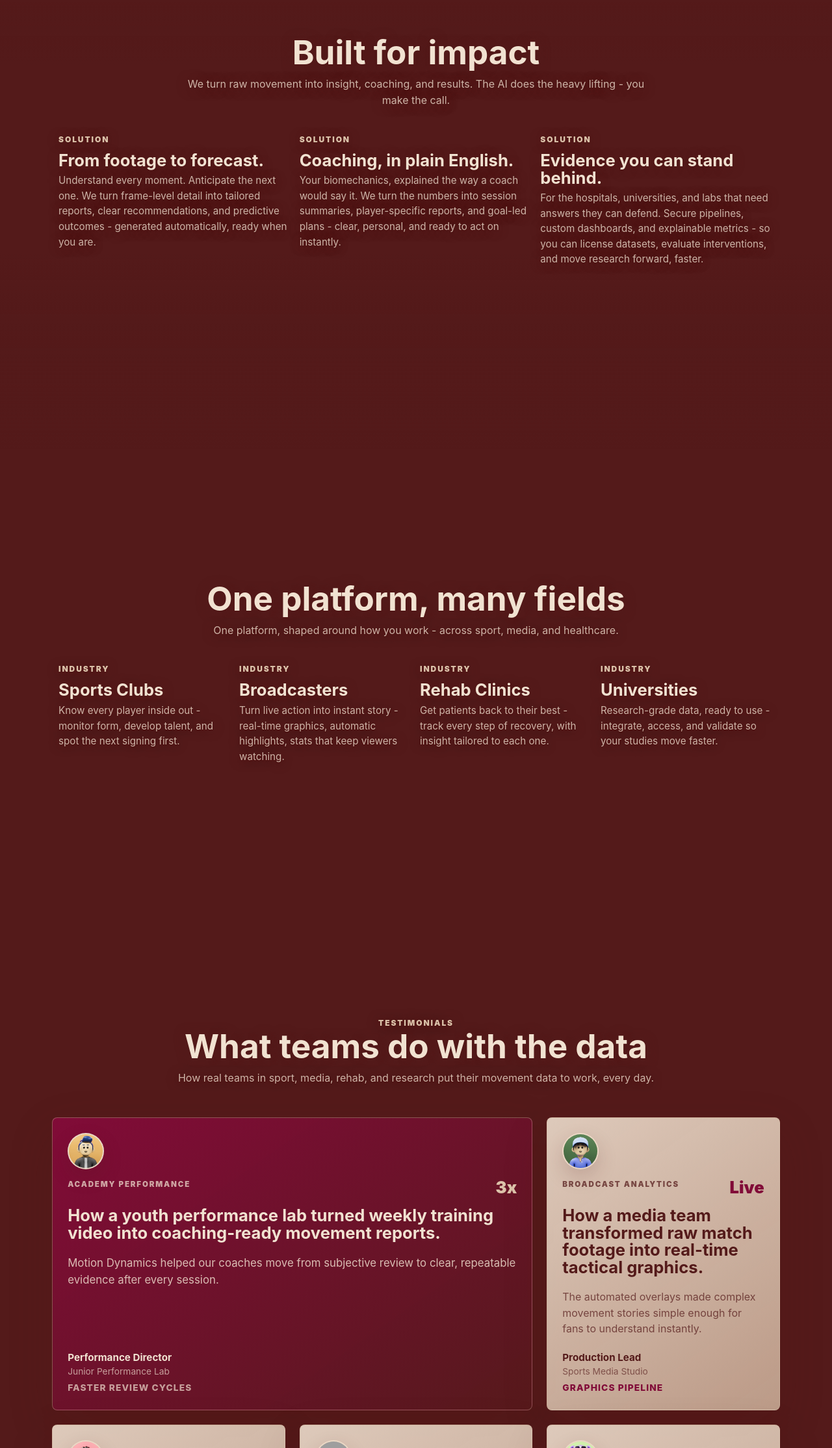
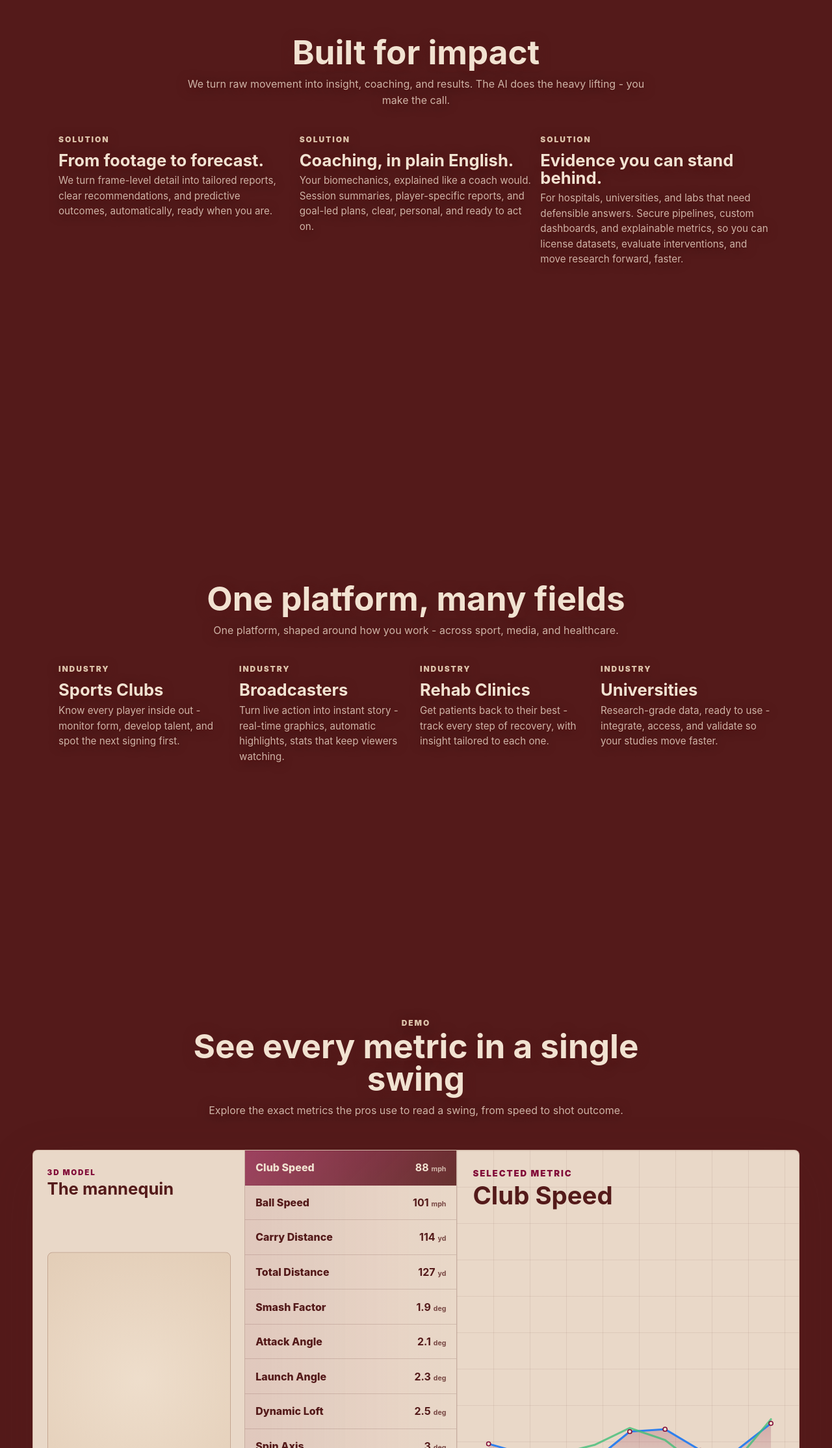
Before and after one commit to motiondynamicsai/motiondynamicsai, a React (Vite) app: page / in a window 1280 px wide. Shown: the part 4077-6306 px from the top of the page at 65% size. Built offline with nearby package versions, Linux system fonts and the light colour scheme; grey boxes are pictures that could not be loaded.

Commit message:
fixing mobile view

```diff
--- a/assets/Consts/index.js
+++ b/assets/Consts/index.js
@@ -58,19 +58,19 @@ export const solutionItems = [
     id: 'solution-footage-forecast',
     title: 'From footage to forecast.',
     content:
-      'Understand every moment. Anticipate the next one. We turn frame-level detail into tailored reports, clear recommendations, and predictive outcomes - generated automatically, ready when you are.',
+      'We turn frame-level detail into tailored reports, clear recommendations, and predictive outcomes, automatically, ready when you are.',
   },
   {
     id: 'solution-coaching-plain-english',
     title: 'Coaching, in plain English.',
     content:
-      'Your biomechanics, explained the way a coach would say it. We turn the numbers into session summaries, player-specific reports, and goal-led plans - clear, personal, and ready to act on instantly.',
+      'Your biomechanics, explained like a coach would. Session summaries, player-specific reports, and goal-led plans, clear, personal, and ready to act on.',
   },
   {
     id: 'solution-evidence',
     title: 'Evidence you can stand behind.',
     content:
-      'For the hospitals, universities, and labs that need answers they can defend. Secure pipelines, custom dashboards, and explainable metrics - so you can license datasets, evaluate interventions, and move research forward, faster.',
+      'For hospitals, universities, and labs that need defensible answers. Secure pipelines, custom dashboards, and explainable metrics, so you can license datasets, evaluate interventions, and move research forward, faster.',
   },
 ];
 
--- a/src/main.jsx
+++ b/src/main.jsx
@@ -618,10 +618,10 @@ function App() {
           sectionId="industries"
           stripClassName="industry-strip"
         />
-        <TestimonialsSection intro={testimonialsIntro} testimonials={testimonials} />
         <DemoSection intro={demoIntro} metrics={demoMetrics} />
         <CollaborationSection intro={collaborationsIntro} partnerLogos={partnerLogos} />
         <TeamSection intro={teamIntro} members={team} />
+        <TestimonialsSection intro={testimonialsIntro} testimonials={testimonials} />
         <ContactSection content={contactContent} />
       </main>
       <Footer footerLinks={footerLinks} socialMedia={socialMedia} />
--- a/src/styles.css
+++ b/src/styles.css
@@ -201,24 +201,6 @@ main {
   justify-content: center;
   gap: clamp(2rem, 5vh, 3.5rem);
   isolation: isolate;
-}
-
-.scene-programs::before {
-  content: "";
-  position: absolute;
-  inset: 0;
-  z-index: -1;
-  background:
-    linear-gradient(
-      180deg,
-      rgba(84, 26, 26, 0) 0%,
-      rgba(84, 26, 26, 0.88) 16%,
-      var(--wine) 34%,
-      var(--wine) 66%,
-      rgba(84, 26, 26, 0.88) 84%,
-      rgba(84, 26, 26, 0) 100%
-    );
-  pointer-events: none;
 }
 
 .scene-industries {
@@ -580,11 +562,12 @@ p {
 }
 
 .testimonials-section {
-  min-height: 110vh;
+  min-height: auto;
   display: flex;
   flex-direction: column;
   justify-content: center;
-  gap: clamp(2rem, 4vw, 3rem);
+  gap: clamp(1.25rem, 3vw, 2rem);
+  padding-block: clamp(4rem, 7vw, 5.5rem);
 }
 
 .testimonials-intro {
@@ -592,18 +575,18 @@ p {
 }
 
 .testimonial-grid {
-  width: min(100%, 1120px);
+  width: min(100%, 980px);
   margin-inline: auto;
   display: grid;
   grid-template-columns: repeat(3, minmax(0, 1fr));
-  gap: clamp(1rem, 2vw, 1.35rem);
+  gap: clamp(0.75rem, 1.4vw, 1rem);
 }
 
 .testimonial-card {
-  min-height: 19rem;
+  min-height: 14rem;
   display: flex;
   flex-direction: column;
-  padding: clamp(1.1rem, 2vw, 1.45rem);
+  padding: clamp(0.9rem, 1.5vw, 1.15rem);
   border: 1px solid rgba(220, 195, 170, 0.36);
   border-radius: 8px;
   background: linear-gradient(145deg, rgba(241, 226, 209, 0.88), rgba(220, 195, 170, 0.76));
@@ -632,7 +615,7 @@ p {
   align-items: flex-start;
   justify-content: space-between;
   gap: 1rem;
-  margin-bottom: 1.2rem;
+  margin-bottom: 0.8rem;
 }
 
 .testimonial-card-top small {
@@ -658,25 +641,25 @@ p {
 .testimonial-card h3 {
   margin: 0;
   color: inherit;
-  font-size: clamp(1.25rem, 2vw, 2rem);
-  line-height: 1.04;
+  font-size: clamp(1rem, 1.45vw, 1.45rem);
+  line-height: 1.08;
 }
 
 .testimonial-card blockquote {
-  margin: 1.2rem 0 0;
+  margin: 0.85rem 0 0;
   color: rgba(84, 26, 26, 0.72);
-  font-size: 1rem;
-  line-height: 1.55;
+  font-size: 0.9rem;
+  line-height: 1.45;
 }
 
 .testimonial-card.featured blockquote {
   color: rgba(241, 226, 209, 0.82);
-  font-size: clamp(1.05rem, 1.3vw, 1.22rem);
+  font-size: clamp(0.95rem, 1.1vw, 1.06rem);
 }
 
 .testimonial-card footer {
   margin-top: auto;
-  padding-top: 1.35rem;
+  padding-top: 0.9rem;
   display: grid;
   gap: 0.25rem;
 }
@@ -707,9 +690,9 @@ p {
 }
 
 .testimonial-person {
-  width: 3.5rem;
-  height: 3.5rem;
-  margin-bottom: 1rem;
+  width: 2.8rem;
+  height: 2.8rem;
+  margin-bottom: 0.75rem;
   overflow: hidden;
   border: 2px solid rgba(241, 226, 209, 0.72);
   border-radius: 999px;
@@ -1333,12 +1316,30 @@ p {
     top: 38vh;
   }
 
+  .scene-motion.player-clear .chapter-stack {
+    opacity: 0;
+    pointer-events: none;
+  }
+
   .progress-rail {
     display: none;
   }
 
   .program-strip {
     grid-template-columns: 1fr;
+  }
+
+  .scene-industries {
+    gap: 1.15rem;
+  }
+
+  .scene-industries .section-intro p,
+  .industry-strip p {
+    line-height: 1.38;
+  }
+
+  .industry-strip {
+    gap: 1rem;
   }
 
   .testimonial-grid {
```
